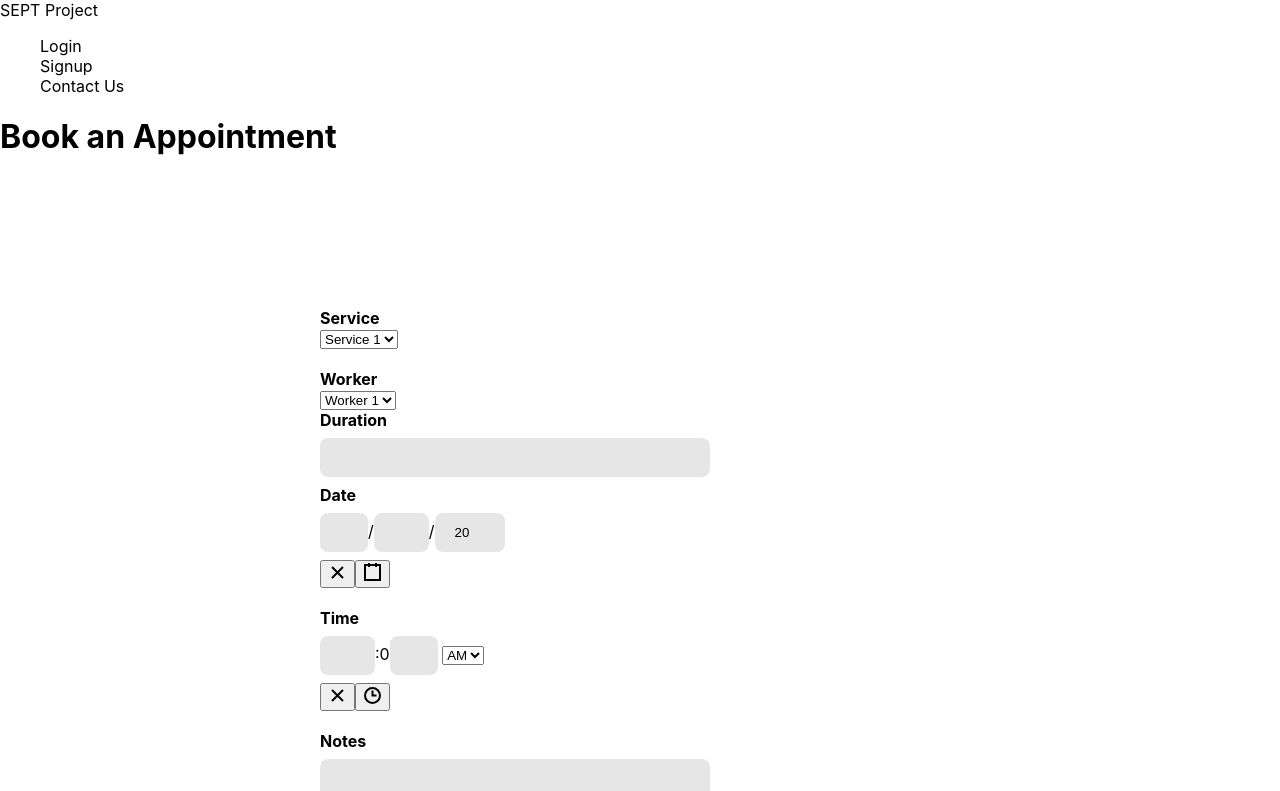
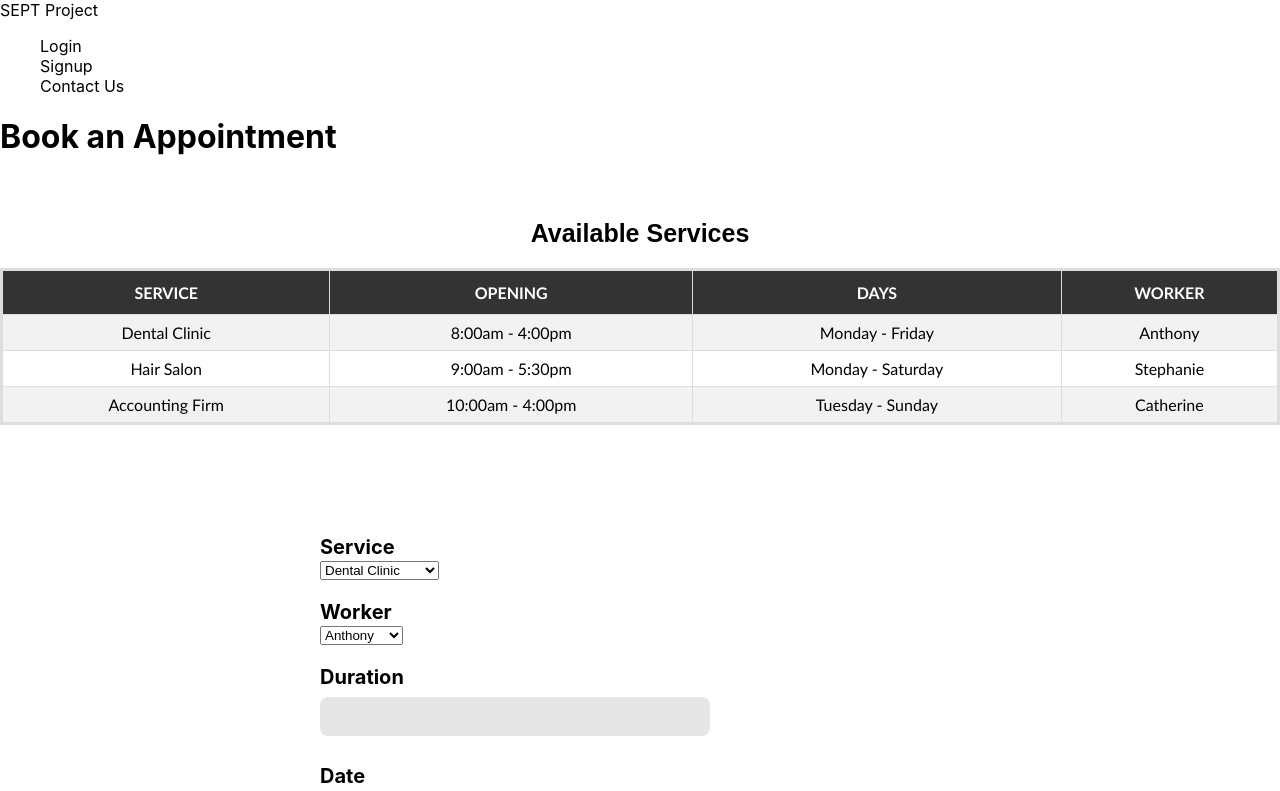
Before and after one commit to RMIT-SEPT/majorproject-7-tues-14-30-2, a React (Create React App) app in the folder FrontEnd/myapp/: page /Booking in a window 1280 px wide. Shown: the top 791 px of the page. Built offline with nearby package versions, Linux system fonts and the light colour scheme.

Commit message:
Added available services table on booking page

```diff
--- a/FrontEnd/myapp/src/components/Booking.css
+++ b/FrontEnd/myapp/src/components/Booking.css
@@ -30,6 +30,7 @@
   label{
     font-weight: bold;
     padding-right:300px;
+    font-size: 20px;
   }
 
   .form{
@@ -59,3 +60,35 @@
     margin: 100px auto;
 
   }
+
+  #heading {
+    text-align: center;
+    font-family: arial, sans-serif;
+    font-weight: bold;
+    font-size: 25px;
+  }
+
+  #services{
+    text-align: center;
+    font-family: "Trebuchet MS", Arial, Helvetica, sans-serif;
+    border-collapse: collapse;
+    border: 3px solid #ddd;
+    width: 100%;
+    position: static;
+
+  }
+
+  #services td, #services th {
+    border: 1px solid #ddd;
+    padding: 8px;
+  }
+
+  #services tr:nth-child(even){background-color: #f2f2f2;}
+
+  #services th {
+    padding-top: 12px;
+    padding-bottom: 12px;
+    text-align: center;
+    background-color: #333;
+    color: white;
+  }
--- a/FrontEnd/myapp/src/components/Booking.js
+++ b/FrontEnd/myapp/src/components/Booking.js
@@ -16,6 +16,11 @@ class Booking extends Component{
             service:'',
             duration:'',
             notes:'',
+            services: [
+                { service: 'Dental Clinic', opening: '8:00am - 4:00pm', days: 'Monday - Friday', worker: 'Anthony'  },
+                { service: 'Hair Salon', opening: '9:00am - 5:30pm', days: 'Monday - Saturday', worker: 'Stephanie' },
+                { service: 'Accounting Firm', opening: '10:00am - 4:00pm', days: 'Tuesday - Sunday', worker: 'Catherine' },
+            ]
     };
     }
 
@@ -69,6 +74,28 @@ confirmMessage = (event) =>{
 }
 
 
+renderTableData() {
+    return this.state.services.map((schedule, index) => {
+       const { service, opening, days, worker } = schedule //destructuring
+       return (
+          <tr>
+             <td>{service}</td>
+             <td>{opening}</td>
+             <td>{days}</td>
+             <td>{worker}</td>
+          </tr>
+        )
+    })
+}
+
+renderTableHeader() {
+    let header = Object.keys(this.state.services[0])
+    return header.map((key, index) => {
+       return <th key={index}>{key.toUpperCase()}</th>
+    })
+}
+
+
 render(){
     const {username,password} = this.state
 return(
@@ -76,28 +103,38 @@ return(
         <h1 class='title'>Book an Appointment</h1>
         <br></br>
 
+        <h2 id='heading'>Available Services</h2>
+              <table id='services'>
+                 <tbody>
+                    <tr>{this.renderTableHeader()}</tr>
+                    {this.renderTableData()}
+                 </tbody>
+              </table>
+
         <form onSubmit={this.handleSubmit}>
         <div class = "inputField">
             <label>Service</label>
             <br/>
             <select name = 'service' value={this.state.service} onChange={this.handleServiceChange}>
-                  <option name="service1">Service 1</option>
-                  <option name="service2">Service 2</option>
-                  <option name="service3">Service 3</option>
+                  <option name="service1">Dental Clinic</option>
+                  <option name="service2">Hair Salon</option>
+                  <option name="service3">Accounting Firm</option>
             </select>
             <br/>
             <br/>
             <label>Worker</label>
             <br/>
             <select name = 'worker' value={this.state.worker} onChange={this.handleWorkerChange}>
-                  <option name="worker1">Worker 1</option>
-                  <option name="worker2">Worker 2</option>
-                  <option name="worker3">Worker 3</option>
+                  <option name="worker1">Anthony</option>
+                  <option name="worker2">Stephanie</option>
+                  <option name="worker3">Catherine</option>
             </select>
+            <br/>
             <br/>
             <label>Duration</label>
             <br/>
             <input type ='text' name='duration' value={this.state.duration} onChange={this.handleDurationChange}/>
+            <br/>
             <br/>
             <label>Date</label>
             <br/>
@@ -105,12 +142,14 @@ return(
             <DatePicker name = 'date' onChange={this.handleDateChange} value={this.state.date}/>
 
             <br/>
+            <br/>
             <label>Time</label>
             <br/>
 
             <TimePicker name = 'time' onChange={this.handleTimeChange} value={this.state.time}/>
 
 
+            <br/>
             <br/>
             <label>Notes</label>
             <br/>
```
